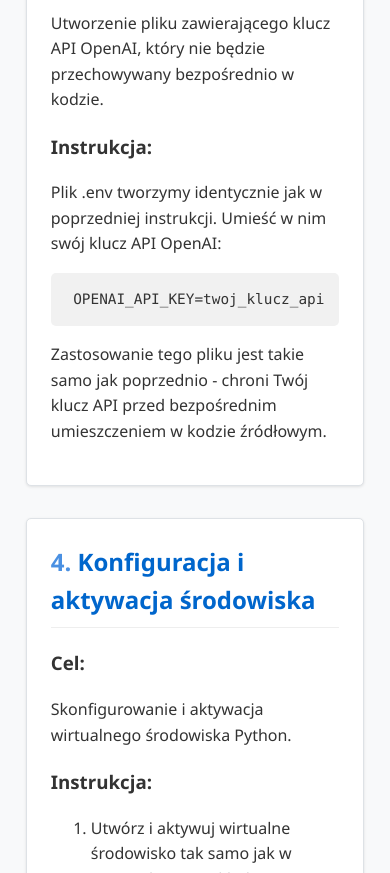
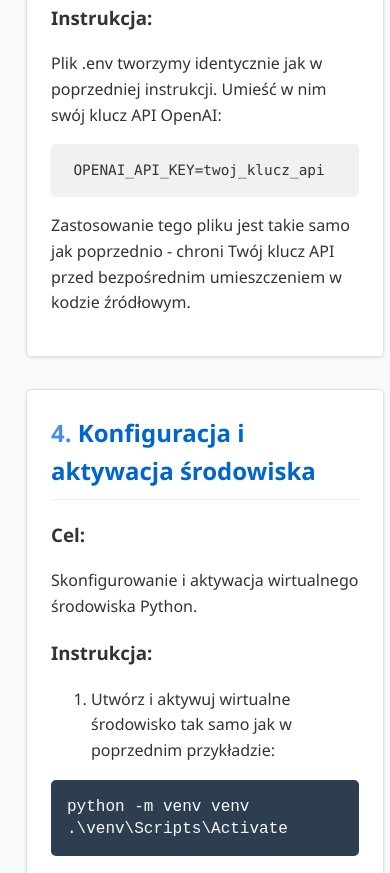
Before and after one commit to karim-sylla/instructions, a plain HTML site: page flask_gpt.html in a window 390 px wide. Shown: the part 3905-4778 px from the top of the page. Drawn offline with Linux system fonts and the light colour scheme.

Commit message:
poprawa szerokosci w css

```diff
--- a/styles.css
+++ b/styles.css
@@ -13,9 +13,10 @@ body {
 .container {
     display: flex;
     width: 100%;
-    max-width: 80%;
+    max-width: 90%; /* Changed from 80% to 90% to give more space */
     margin: 0 auto;
     flex: 1;
+    overflow-x: hidden; /* Prevent horizontal overflow */
 }
 
 header {
@@ -48,8 +49,8 @@ h1 {
 nav {
     background-color: #2c3e50;
     color: white;
-    width: 250px;
-    min-width: 250px;
+    width: 220px; /* Reduced from 250px */
+    min-width: 220px; /* Reduced from 250px */
     padding: 1.5rem;
     position: sticky;
     top: 0;
@@ -129,6 +130,8 @@ main {
     flex: 1;
     padding: 1rem 2rem;
     max-width: 100%;
+    word-wrap: break-word;
+    overflow-wrap: break-word;
 }
 
 .step {
@@ -139,6 +142,8 @@ main {
     background-color: #fff;
     box-shadow: 0 1px 3px rgba(0,0,0,0.1);
     position: relative;
+    word-wrap: break-word;
+    overflow-wrap: break-word;
 }
 
 .step h2 {
@@ -160,6 +165,8 @@ main {
     padding: 1rem;
     margin: 1rem 0;
     border-radius: 0 5px 5px 0;
+    word-wrap: break-word;
+    overflow-wrap: break-word;
 }
 
 code {
@@ -168,6 +175,9 @@ code {
     padding: 0.2rem 0.4rem;
     border-radius: 3px;
     font-size: 90%;
+    word-wrap: break-word;
+    overflow-wrap: break-word;
+    white-space: pre-wrap;
 }
 
 pre {
@@ -176,6 +186,9 @@ pre {
     border-radius: 5px;
     overflow-x: auto;
     line-height: 1.4;
+    white-space: pre-wrap;
+    word-wrap: break-word;
+    overflow-wrap: break-word;
 }
 
 .terminal {
@@ -186,6 +199,9 @@ pre {
     overflow-x: auto;
     line-height: 1.4;
     font-family: 'Courier New', Courier, monospace;
+    white-space: pre-wrap;
+    word-wrap: break-word;
+    overflow-wrap: break-word;
 }
 
 .example {
@@ -194,6 +210,8 @@ pre {
     border-left: 4px solid #5cb85c;
     margin: 1rem 0;
     border-radius: 0 5px 5px 0;
+    word-wrap: break-word;
+    overflow-wrap: break-word;
 }
 
 footer {
@@ -210,16 +228,20 @@ footer {
 @media (max-width: 768px) {
     .container {
         flex-direction: column;
-        max-width: 95%;
+        max-width: 100%; /* Changed from 95% to 100% */
+        padding: 0 10px; /* Added padding instead of margin */
     }
 
     nav {
         width: 100%;
         height: auto;
         position: static;
+        min-width: 0; /* Remove min-width constraint on mobile */
     }
 
     main {
         padding: 1rem;
+        width: 100%; /* Ensure main content doesn't overflow */
+        box-sizing: border-box; /* Include padding in width calculation */
     }
 }
```
